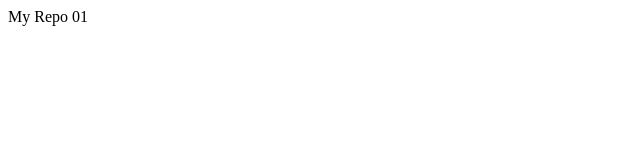
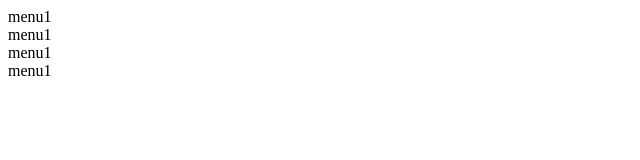
Before and after one commit to Kasiett/myRepo01, a plain HTML site: page index.html in a window 1280 px wide. Shown: the whole page, without its empty margins (0-640 px from the left). Drawn offline with Linux system fonts and the light colour scheme.

Commit message:
added style.css , edited README.md, changed index.html

```diff
--- a/index.html
+++ b/index.html
@@ -1 +1,21 @@
-My Repo 01
+<!DOCTYPE html>
+<html lang="en">
+
+<head>
+    <meta charset="UTF-8">
+    <meta http-equiv="X-UA-Compatible" content="IE=edge">
+    <meta name="viewport" content="width=device-width, initial-scale=1.0">
+    <title>my repo</title>
+</head>
+
+<body>
+    <div>
+        <div>menu1</div>
+        <div>menu1</div>
+        <div>menu1</div>
+        <div>menu1</div>
+
+    </div>
+</body>
+
+</html>
--- /dev/null
+++ b/style.css
@@ -0,0 +1,10 @@
+body {
+    margin: 0;
+    padding: 0;
+}
+
+div {
+    border: solid 1px;
+    background-color: chartreuse;
+    padding: 20px 30px;
+}
```
Also changed, not shown: 1 other file.
